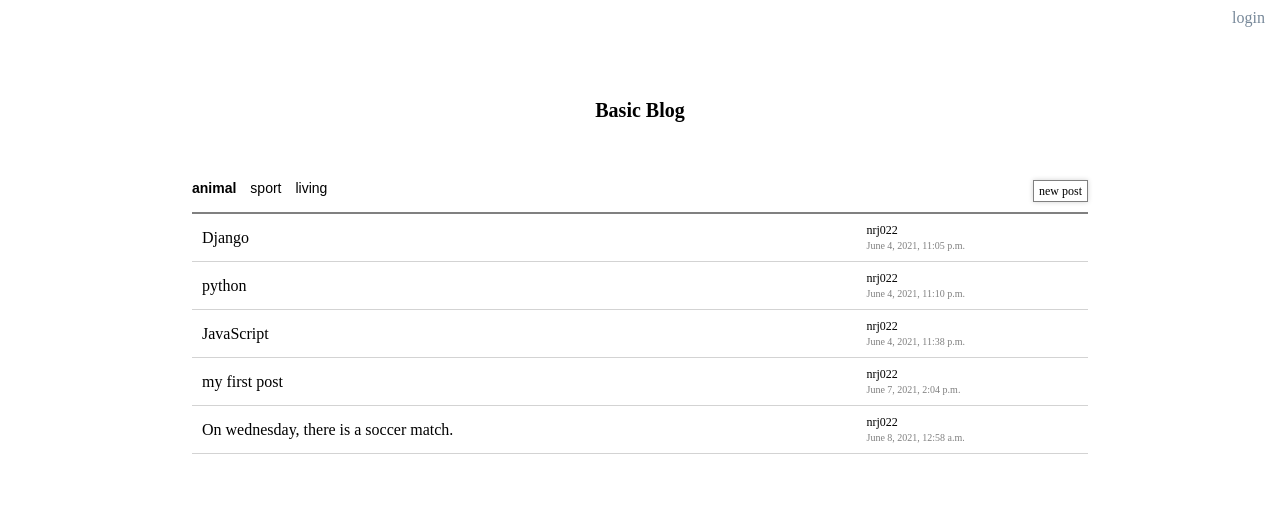
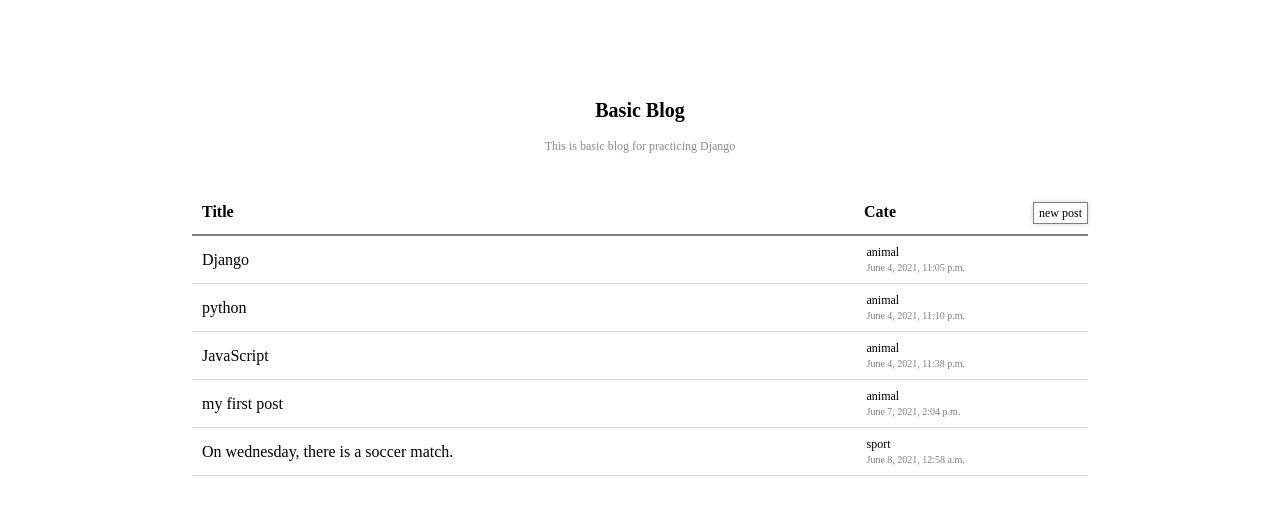
Before and after one commit to nrj022/web, a Django app: page / in a window 1280 px wide. Shown: the top 515 px of the page. Run offline with Django 3.2, Linux system fonts and the light colour scheme; data comes from the database, SQL or seed files in the repository; both versions use the stored data as it was after the commit.

Commit message:
Remove login page and Change Author to Cate in main_board

```diff
--- a/basicCommunity/blog/static/css/index.css
+++ b/basicCommunity/blog/static/css/index.css
@@ -23,72 +23,8 @@
   align-items: center;
 }
 
-.home-btn {
-  position: absolute;
-  width: 100%;
-  top: 10px;
-  left: 15px;
-}
-
-.home-btn a {
-  margin: 20px;
-  line-height: 40px;
-}
-
 h1 {
   margin: 100px 0 50px;
   font-weight: 700;
   font-size: 20px;
 }
-
-.blog-explanation {
-  margin: -30px 0 20px;
-  font-size: 12px;
-  color: rgb(139, 139, 139);
-}
-
-.login-subtitle {
-  margin: 30px 0;
-  font-size: 20px;
-}
-
-.login-form {
-  display: flex;
-  flex-direction: column;
-  justify-content: center;
-  align-items: center;
-}
-
-.info-input {
-  box-sizing: border-box;
-  padding: 0 5px;
-  margin-bottom: 20px;
-  width: 300px;
-  height: 30px;
-}
-
-.submit-btn {
-  width: 300px;
-  height: 30px;
-}
-
-.find-account {
-  margin: 10px 0;
-  font-size: 12px;
-}
-
-.sign-in {
-  display: flex;
-  flex-direction: column;
-  justify-content: center;
-  align-items: center;
-}
-
-.sign-in span {
-  margin: 10px 0;
-  color: rgb(119, 119, 119);
-}
-
-.sign-in a {
-  text-decoration: underline;
-}
--- a/basicCommunity/blog/static/css/main_board.css
+++ b/basicCommunity/blog/static/css/main_board.css
@@ -1,5 +1,6 @@
 /* main_board css */
-.login-top {
+
+/* .login-top {
   position: absolute;
   top: 10px;
   right: 15px;
@@ -8,7 +9,7 @@
 
 .login-top:hover {
   text-decoration: underline;
-}
+} */
 
 .container {
   width: 70%;
@@ -21,7 +22,7 @@
   padding: 10px 0;
   border-bottom: 2px solid gray;
 }
-
+/*
 .menu-category button {
   font-size: 14px;
   margin-right: 10px;
@@ -36,6 +37,28 @@
 
 .menu-category button:first-child {
   font-weight: 700;
+} */
+
+.blog-explanation {
+  margin: -30px 0 40px;
+  font-size: 12px;
+  color: rgb(139, 139, 139);
+}
+
+.menu-title,
+.menu-sub__cate {
+  font-weight: 700;
+  line-height: 20px;
+}
+
+.menu-title {
+  padding-left: 10px;
+}
+
+.menu-sub {
+  width: 25%;
+  display: flex;
+  justify-content: space-between;
 }
 
 .post {
@@ -58,7 +81,7 @@
   align-items: flex-start;
 }
 
-.post-info__id {
+.post-info__cate {
   font-size: 12px;
   margin-bottom: 5px;
 }
--- a/basicCommunity/blog/templates/blog/main_board.html
+++ b/basicCommunity/blog/templates/blog/main_board.html
@@ -1,14 +1,20 @@
 {% extends 'blog/base.html' %} {% block content %}
-<a class="login-top" href="{% url 'login' %}">login</a>
+<!-- <a class="login-top" href="{% url 'login' %}">login</a> -->
+<span class="blog-explanation">This is basic blog for practicing Django</span>
 <div class="container">
   <div class="menu">
-    <div class="menu-category">
+    <!-- <div class="menu-category">
       <button>animal</button>
       <button>sport</button>
       <button>living</button>
+    </div> -->
+    <span class="menu-title">Title</span>
+    <div class="menu-sub">
+      <span class="menu-sub__cate">Cate</span>
+      <a class="btn menu-sub__write-post" href="{% url 'new_post' %}"
+        >new post</a
+      >
     </div>
-    <div></div>
-    <a class="btn menu-write-post" href="{% url 'new_post' %}">new post</a>
   </div>
   {% for post in posts %}
   <ul class="post-list">
@@ -17,7 +23,7 @@
         >{{ post.title }}</a
       >
       <div class="post-info">
-        <span class="post-info__id">{{ post.author }}</span>
+        <span class="post-info__cate">{{ post.category }}</span>
         <span class="post-info__time">{{ post.created_date }}</span>
       </div>
     </li>
--- a/basicCommunity/blog/templates/blog/post_detail.html
+++ b/basicCommunity/blog/templates/blog/post_detail.html
@@ -4,7 +4,7 @@
     <h2 class="post-detail__title">{{ post.title }}</h2>
     <div class="post-detail__info">
       <span class="post-detail__info--author">{{ post.author }}</span>
-      <span class="post-detail__info--date">{{ post.published_date }}</span>
+      <span class="post-detail__info--date">{{ post.created_date }}</span>
     </div>
   </header>
   <div class="post-detail__text">{{ post.text }}</div>
--- a/basicCommunity/blog/templates/blog/remove_post.html
+++ b/basicCommunity/blog/templates/blog/remove_post.html
@@ -4,6 +4,6 @@
   <span class="delete-checkmessage"
     >Are you sure that you delete the '{{ post.title }}' post?</span
   >
-  <button class="btn delete-yes">yes</button>
+  <button class="btn delete-yes">Yes</button>
 </form>
 {% endblock %}
```
Also changed, not shown: basicCommunity/blog/static/css/login.css (added, +76 -0 lines), basicCommunity/db.sqlite3.
